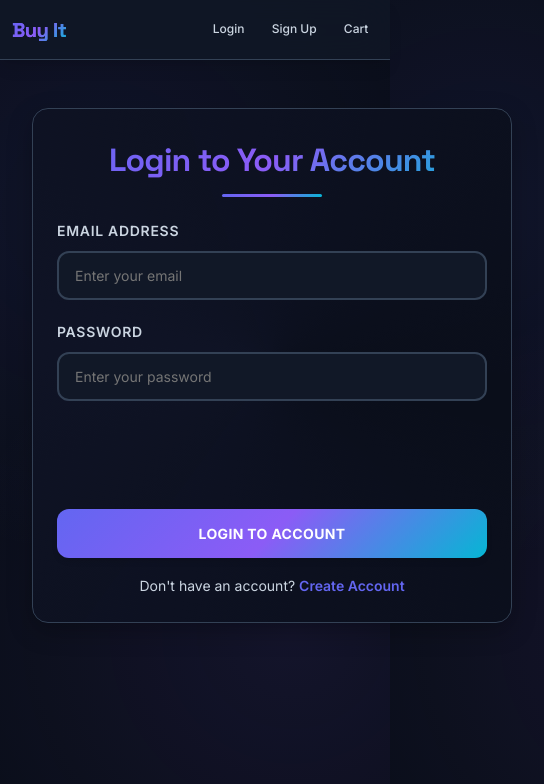
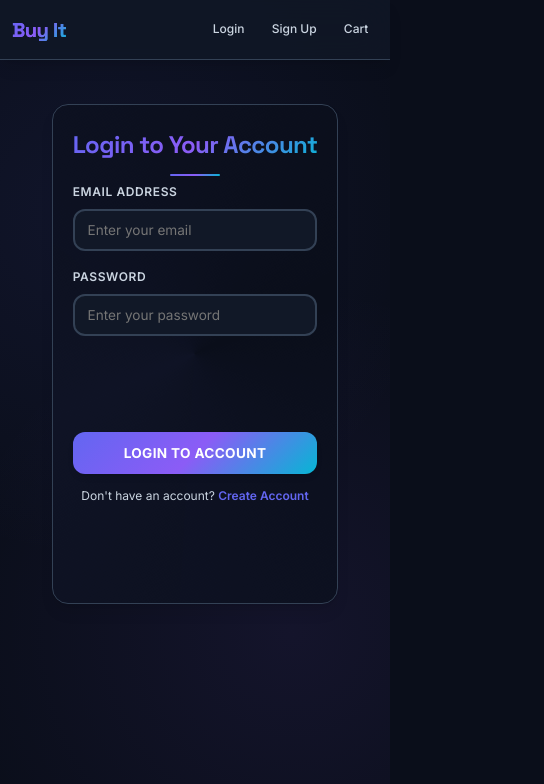
Before and after one commit to code-with-adhi/buy-it-frontend, a React (Vite) app: page /login in a window 390 px wide. Shown: the top 784 px of the page, 544 px wide, since content can reach past the window. Built offline with nearby package versions, Linux system fonts and the light colour scheme; no server answers.

Commit message:
styling changes

```diff
--- a/src/index.css
+++ b/src/index.css
@@ -1375,3 +1375,198 @@ textarea:focus-visible {
   overflow: hidden;
   text-overflow: ellipsis;
 }
+/* --- Enhanced Mobile Responsive Design for Forms --- */
+
+/* Override existing form-container styles for better mobile experience */
+@media (max-width: 768px) {
+  .form-container {
+    min-width: unset; /* Remove fixed min-width */
+    width: 100%; /* Full width on mobile */
+    max-width: 400px; /* Reasonable max width */
+    margin: 1rem auto; /* Center with small margins */
+    padding: 1.5rem; /* Reduced padding */
+    border-radius: var(--border-radius-xl); /* Slightly smaller border radius */
+    box-shadow: var(--shadow-lg); /* Lighter shadow for mobile */
+  }
+
+  .form-container h1 {
+    font-size: 1.75rem; /* Smaller title */
+    margin-bottom: 1.25rem; /* Reduced margin */
+  }
+
+  .form-container h1::after {
+    width: 60px; /* Smaller underline */
+    height: 2px;
+  }
+
+  .form-container form {
+    gap: 1rem; /* Reduced gap between form elements */
+  }
+
+  .form-container label {
+    font-size: 0.8rem; /* Smaller label text */
+    margin-bottom: 0.4rem;
+  }
+
+  .form-container input {
+    padding: 0.75rem 0.875rem; /* Reduced input padding */
+    font-size: 0.875rem; /* Slightly smaller input text */
+  }
+
+  .form-container button {
+    padding: 0.875rem 1.5rem; /* Reduced button padding */
+    font-size: 0.875rem; /* Smaller button text */
+    margin-top: 0.25rem;
+  }
+
+  .form-toggle-link {
+    margin-top: 0.75rem; /* Reduced spacing */
+    font-size: 0.8rem; /* Smaller toggle link text */
+  }
+
+  .form-error-container {
+    height: 1.75rem; /* Reduced error container height */
+  }
+
+  .form-error {
+    font-size: 0.8rem; /* Smaller error text */
+  }
+}
+
+/* Extra small mobile devices */
+@media (max-width: 480px) {
+  .container {
+    padding: 0 0.75rem; /* Even smaller container padding */
+  }
+
+  .form-container {
+    margin: 0.75rem auto; /* Smaller margins */
+    padding: 1.25rem; /* Even more reduced padding */
+    max-width: 350px; /* Smaller max width for very small screens */
+  }
+
+  .form-container h1 {
+    font-size: 1.5rem; /* Even smaller title */
+    margin-bottom: 1rem;
+  }
+
+  .form-container h1::after {
+    width: 50px; /* Even smaller underline */
+  }
+
+  .form-container input {
+    padding: 0.7rem 0.8rem; /* More compact input padding */
+    font-size: 0.85rem;
+  }
+
+  .form-container button {
+    padding: 0.8rem 1.25rem; /* More compact button */
+    font-size: 0.85rem;
+  }
+
+  .form-container label {
+    font-size: 0.75rem; /* Even smaller labels */
+  }
+
+  .form-toggle-link {
+    font-size: 0.75rem; /* Smaller toggle text */
+  }
+}
+
+/* Landscape orientation on mobile */
+@media (max-width: 768px) and (orientation: landscape) {
+  .form-container {
+    margin: 0.5rem auto; /* Smaller top/bottom margins in landscape */
+    padding: 1.25rem;
+    max-height: 90vh; /* Prevent overflow in landscape */
+    overflow-y: auto; /* Add scroll if needed */
+  }
+
+  .form-container h1 {
+    font-size: 1.5rem;
+    margin-bottom: 1rem;
+  }
+
+  .form-container form {
+    gap: 0.875rem; /* Tighter spacing in landscape */
+  }
+
+  .form-container input {
+    padding: 0.65rem 0.8rem; /* More compact in landscape */
+  }
+
+  .form-container button {
+    padding: 0.75rem 1.25rem;
+    margin-top: 0.5rem;
+  }
+}
+
+/* Touch-friendly improvements */
+@media (hover: none) and (pointer: coarse) {
+  .form-container input {
+    padding: 0.875rem; /* Larger touch targets */
+    font-size: 16px; /* Prevent zoom on iOS */
+  }
+
+  .form-container button {
+    padding: 1rem 1.5rem; /* Larger button touch area */
+    min-height: 48px; /* Minimum touch target size */
+  }
+
+  .form-toggle-link a {
+    padding: 0.5rem; /* Larger link touch area */
+    margin: -0.5rem; /* Negative margin to maintain visual spacing */
+  }
+}
+
+/* High DPI mobile screens */
+@media (max-width: 768px) and (-webkit-min-device-pixel-ratio: 2) {
+  .form-container {
+    border-width: 0.5px; /* Thinner borders on high DPI */
+  }
+
+  .form-container input {
+    border-width: 1px; /* Adjust input borders */
+  }
+}
+
+/* Specific viewport height adjustments for mobile */
+@media (max-width: 768px) and (max-height: 640px) {
+  .form-container {
+    margin: 0.25rem auto; /* Minimal margins on short screens */
+    padding: 1rem;
+    max-height: 95vh;
+  }
+
+  .main-content {
+    padding: 0.5rem 0; /* Reduce main content padding */
+  }
+}
+
+/* Dark mode specific mobile adjustments */
+@media (max-width: 768px) and (prefers-color-scheme: dark) {
+  .form-container {
+    box-shadow: 0 10px 25px -5px rgba(0, 0, 0, 0.4),
+      0 0 0 1px rgba(255, 255, 255, 0.03);
+  }
+}
+
+/* Reduce motion on mobile for better performance */
+@media (max-width: 768px) and (prefers-reduced-motion: no-preference) {
+  .form-container::before {
+    animation-duration: 30s; /* Slower animation on mobile */
+  }
+}
+
+/* Focus improvements for mobile */
+@media (max-width: 768px) {
+  .form-container input:focus {
+    transform: none; /* Remove transform on mobile to prevent layout issues */
+    border-color: var(--accent-primary);
+    box-shadow: 0 0 0 3px var(--accent-light);
+  }
+
+  .form-container button:focus-visible {
+    outline-offset: 3px; /* Better focus visibility on mobile */
+  }
+}
```
